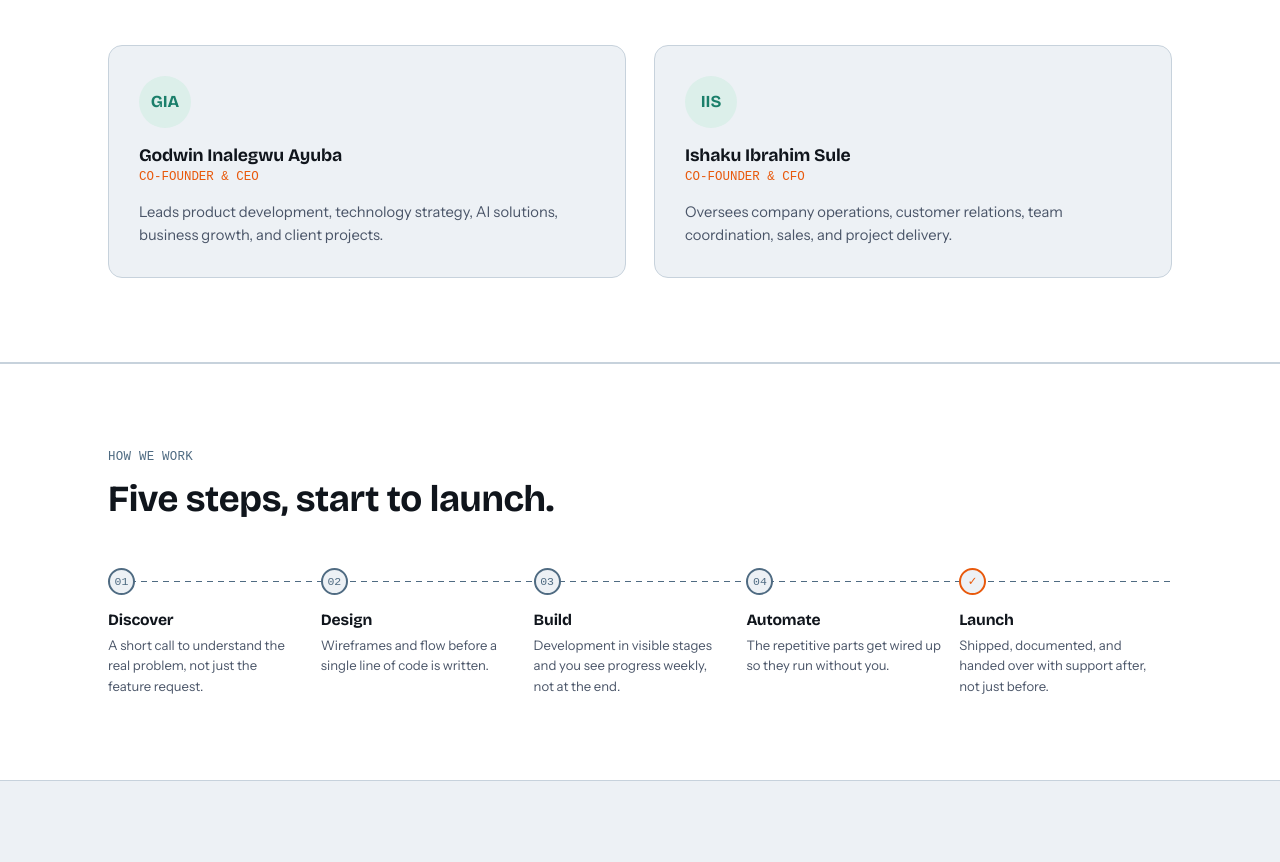
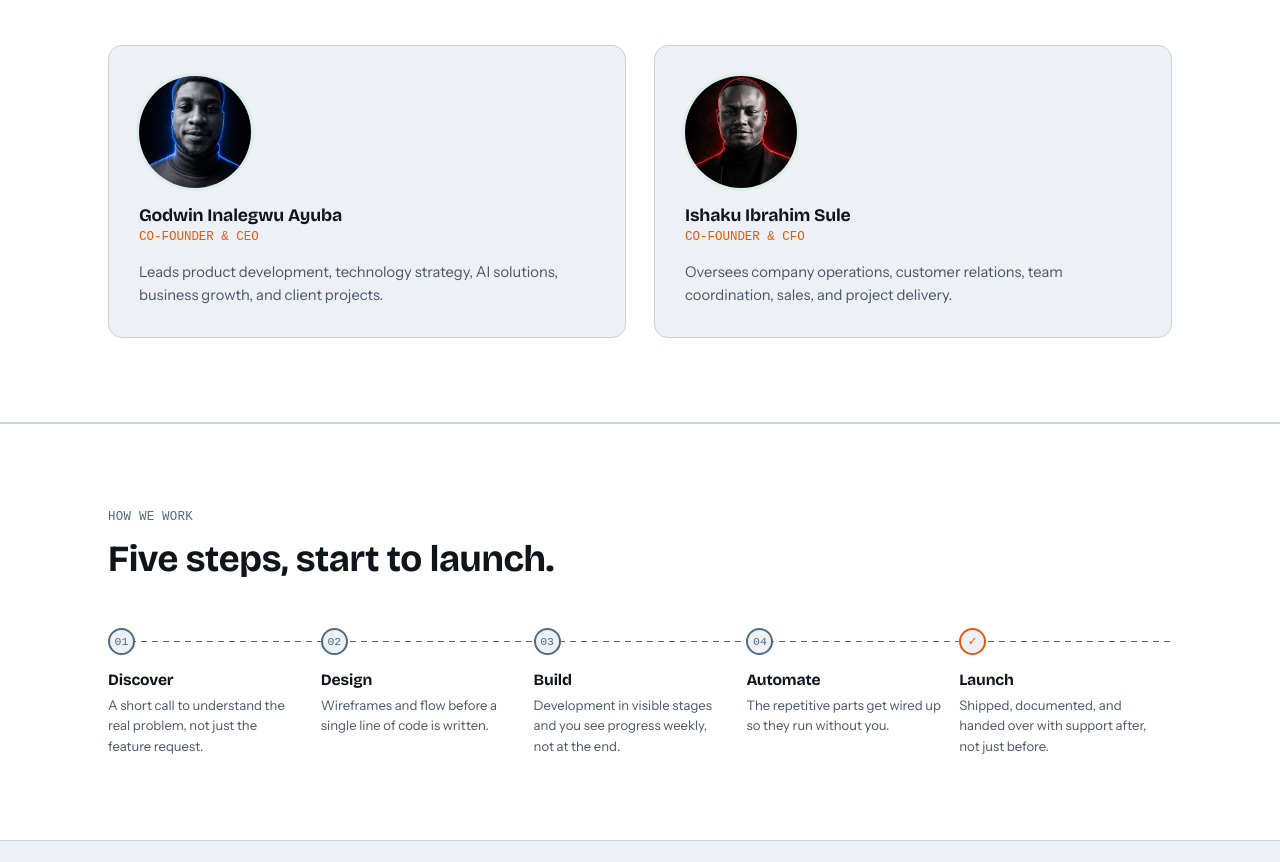
Before and after one commit to Stainless-aka/THEOS-X-DIGITAL-TECH, a website: page index.html in a window 1280 px wide. Shown: the part 2508-3370 px from the top of the page. Drawn offline with nearby package versions, Linux system fonts and the light colour scheme; a web font is replaced by a local one.

Commit message:
added team images

```diff
--- a/index.html
+++ b/index.html
@@ -429,15 +429,12 @@
   }
   .team-card:hover{border-color:var(--wire);}
   .team-card .avatar{
-    width:52px;height:52px;
+    width:112px;height:112px;
     border-radius:50%;
-    background:var(--teal-soft);
-    color:var(--teal);
-    display:flex;align-items:center;justify-content:center;
-    font-family:'Bricolage Grotesque',sans-serif;
-    font-weight:700;
-    font-size:1.05rem;
+    object-fit:cover;
+    display:block;
     margin-bottom:18px;
+    box-shadow:0 0 0 3px var(--teal-soft);
   }
   .team-card h3{font-size:1.1rem;margin-bottom:2px;}
   .team-card .role{
@@ -714,13 +711,13 @@
     </div>
     <div class="team-grid reveal">
       <div class="team-card">
-        <div class="avatar">GIA</div>
+        <img src="team/godwin-ayuba.jpg" alt="Godwin Inalegwu Ayuba" class="avatar" width="112" height="112">
         <h3>Godwin Inalegwu Ayuba</h3>
         <span class="role">Co-Founder &amp; CEO</span>
         <p>Leads product development, technology strategy, AI solutions, business growth, and client projects.</p>
       </div>
       <div class="team-card">
-        <div class="avatar">IIS</div>
+        <img src="team/ishaku-sule.jpg" alt="Ishaku Ibrahim Sule" class="avatar" width="112" height="112">
         <h3>Ishaku Ibrahim Sule</h3>
         <span class="role">Co-Founder &amp; CFO</span>
         <p>Oversees company operations, customer relations, team coordination, sales, and project delivery.</p>
--- /dev/null
+++ b/package.json
@@ -0,0 +1,5 @@
+{
+  "name": "theos-x-tech",
+  "private": true,
+  "type": "module"
+}
```
Also changed, not shown: team/godwin-ayuba.jpg (added), team/ishaku-sule.jpg (added).
